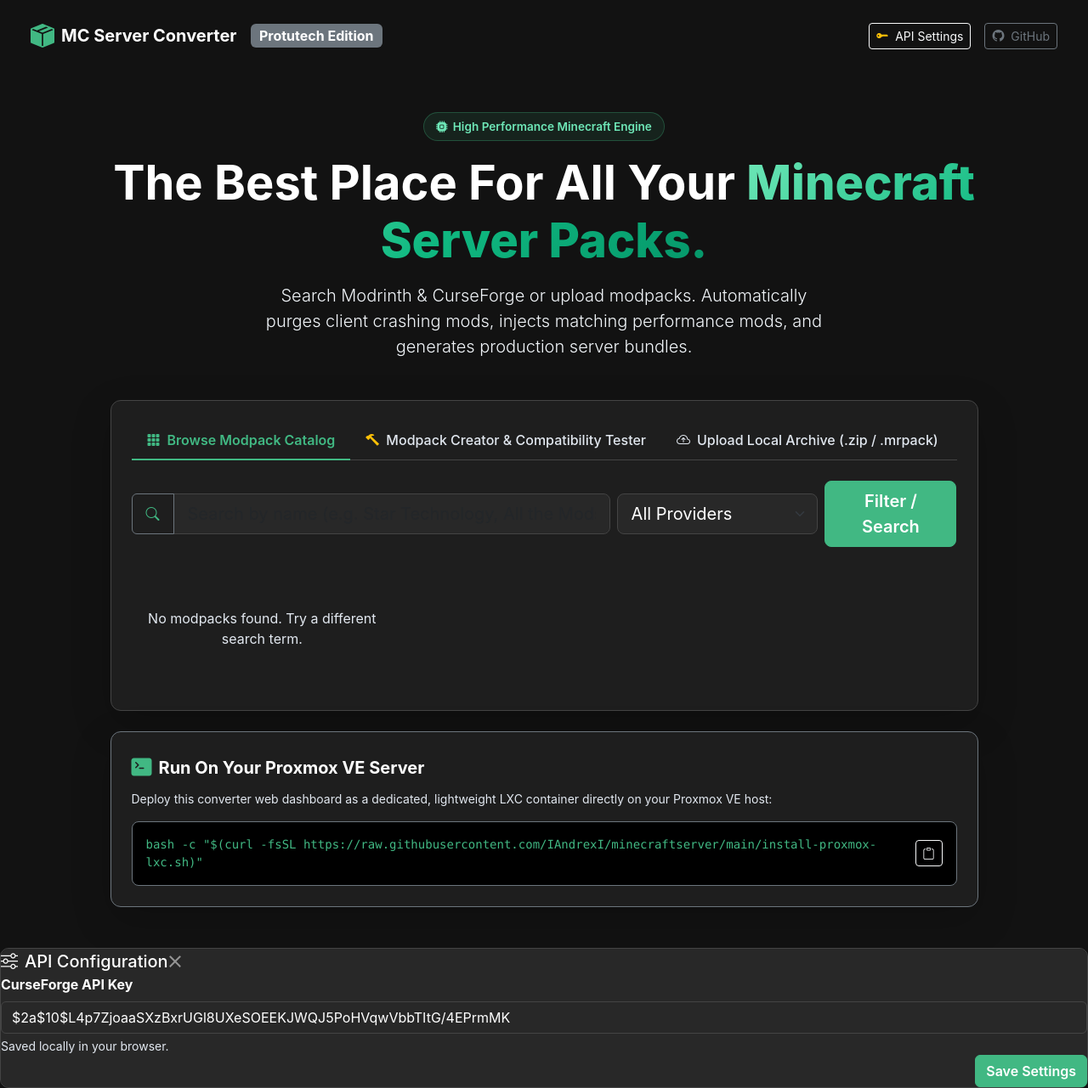
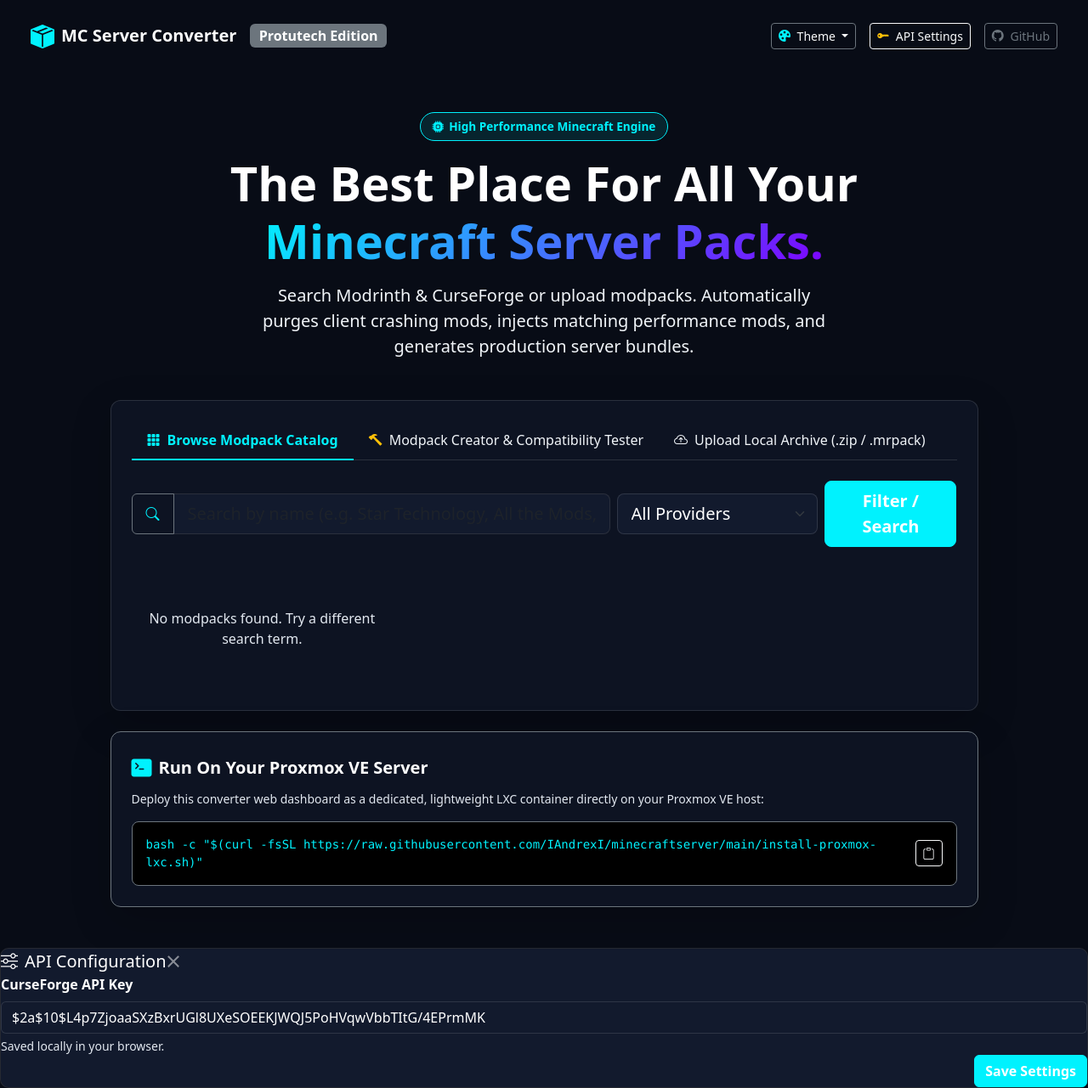
Before and after one commit to IAndrexI/minecraftserver, a FastAPI app: page / in a window 1280 px wide. Shown: the whole page at 85% size. Run offline with FastAPI, Linux system fonts and the light colour scheme; data that the repository does not hold is empty; some libraries are stand-ins or nearby versions.

Commit message:
Add CS2Nades theme palettes (Neon Cyan, Cyber Emerald, Adobe Slate, Sunset Ember) with interactive picker

```diff
--- a/templates/index.html
+++ b/templates/index.html
@@ -8,25 +8,68 @@
     <link rel="stylesheet" href="https://cdn.jsdelivr.net/npm/bootstrap-icons@1.11.3/font/bootstrap-icons.min.css">
     <style>
         :root {
-            /* Sleek dark palette with high-contrast crisp white typography */
-            --bg-main: #121212;
-            --bg-surface: #1e1e1e;
-            --bg-elevated: #282828;
-            --border-color: #444444;
-            --accent-primary: #41b883;       /* Brand emerald/teal */
-            --accent-primary-hover: #34976c;
-            --accent-blue: #3b82f6;
-            --accent-purple: #8b5cf6;
-            --accent-danger: #ef4444;
+            /* Default: CS2Nades Cyan / Electric Neon */
+            --bg-main: #080c16;
+            --bg-surface: #0d1322;
+            --bg-elevated: #121a2d;
+            --bg-hover: #18223b;
+            --border-color: rgba(255, 255, 255, 0.12);
+            --accent-primary: #00f2fe;
+            --accent-primary-hover: #38bdf8;
+            --accent-secondary: #7f00ff;
+            --brand-gradient: linear-gradient(135deg, #00f2fe 0%, #7f00ff 100%);
+            --accent-glow: rgba(0, 242, 254, 0.3);
             --text-primary: #ffffff;
-            --text-secondary: #e2e8f0;       /* High-contrast bright light text */
-            --text-muted: #cbd5e1;           /* Very readable off-white */
+            --text-secondary: #f1f5f9;
+            --text-muted: #cbd5e1;
+        }
+
+        /* ── CS2NADES CYBER-EMERALD PALETTE ── */
+        [data-theme="cyber-emerald"] {
+            --bg-main: #05100e;
+            --bg-surface: #091a17;
+            --bg-elevated: #0f2824;
+            --bg-hover: #153832;
+            --border-color: rgba(16, 185, 129, 0.2);
+            --accent-primary: #10b981;
+            --accent-primary-hover: #059669;
+            --accent-secondary: #06b6d4;
+            --brand-gradient: linear-gradient(135deg, #10b981 0%, #06b6d4 100%);
+            --accent-glow: rgba(16, 185, 129, 0.3);
+        }
+
+        /* ── CS2NADES ADOBE-CLASSIC PALETTE ── */
+        [data-theme="adobe-classic"] {
+            --bg-main: #18181b;
+            --bg-surface: #202024;
+            --bg-elevated: #27272a;
+            --bg-hover: #323238;
+            --border-color: rgba(255, 255, 255, 0.15);
+            --accent-primary: #38bdf8;
+            --accent-primary-hover: #0ea5e9;
+            --accent-secondary: #818cf8;
+            --brand-gradient: linear-gradient(135deg, #38bdf8 0%, #818cf8 100%);
+            --accent-glow: rgba(56, 189, 248, 0.3);
+        }
+
+        /* ── CS2NADES SUNSET-EMBER PALETTE ── */
+        [data-theme="sunset-ember"] {
+            --bg-main: #120910;
+            --bg-surface: #1d0f1a;
+            --bg-elevated: #291525;
+            --bg-hover: #381c32;
+            --border-color: rgba(244, 63, 94, 0.2);
+            --accent-primary: #f59e0b;
+            --accent-primary-hover: #d97706;
+            --accent-secondary: #f43f5e;
+            --brand-gradient: linear-gradient(135deg, #f59e0b 0%, #f43f5e 100%);
+            --accent-glow: rgba(245, 158, 11, 0.3);
         }
 
         body {
             background-color: var(--bg-main);
             color: #ffffff;
-            font-family: -apple-system, BlinkMacSystemFont, "Segoe UI", Roboto, Helvetica, Arial, sans-serif;
+            font-family: ui-sans-serif, system-ui, -apple-system, BlinkMacSystemFont, "Segoe UI", Roboto, sans-serif;
             min-height: 100vh;
         }
 
@@ -43,16 +86,16 @@
         }
 
         .brand-gradient-text {
-            background: linear-gradient(135deg, #6ee7b7 0%, #10b981 50%, #059669 100%);
+            background: var(--brand-gradient);
             -webkit-background-clip: text;
             -webkit-text-fill-color: transparent;
             font-weight: 800;
         }
 
         .hero-badge {
-            background-color: rgba(65, 184, 131, 0.1);
-            border: 1px solid rgba(65, 184, 131, 0.3);
-            color: #6ee7b7;
+            background-color: rgba(0, 242, 254, 0.1);
+            border: 1px solid var(--accent-primary);
+            color: var(--accent-primary);
             padding: 6px 14px;
             border-radius: 9999px;
             font-size: 0.85rem;
@@ -201,6 +244,19 @@
             <span class="badge bg-secondary fs-6 ms-2">Protutech Edition</span>
         </a>
         <div class="d-flex align-items-center gap-3">
+            <!-- Theme Selector (Matches CS2Nades Palettes) -->
+            <div class="dropdown">
+                <button class="btn btn-outline-secondary btn-sm dropdown-toggle text-light" type="button" data-bs-toggle="dropdown">
+                    <i class="bi bi-palette-fill me-1 text-brand"></i> Theme
+                </button>
+                <ul class="dropdown-menu dropdown-menu-end bg-dark border-secondary">
+                    <li><a class="dropdown-item text-light small" href="javascript:setTheme('nades-neon')"><i class="bi bi-circle-fill text-info me-2"></i>CS2Nades Neon (Default)</a></li>
+                    <li><a class="dropdown-item text-light small" href="javascript:setTheme('cyber-emerald')"><i class="bi bi-circle-fill text-success me-2"></i>Cyber Emerald</a></li>
+                    <li><a class="dropdown-item text-light small" href="javascript:setTheme('adobe-classic')"><i class="bi bi-circle-fill text-primary me-2"></i>Adobe Slate</a></li>
+                    <li><a class="dropdown-item text-light small" href="javascript:setTheme('sunset-ember')"><i class="bi bi-circle-fill text-warning me-2"></i>Sunset Ember</a></li>
+                </ul>
+            </div>
+
             <button class="btn btn-outline-light btn-sm" data-bs-toggle="modal" data-bs-target="#settingsModal">
                 <i class="bi bi-key-fill me-1 text-warning"></i> API Settings
             </button>
@@ -640,6 +696,20 @@
     let currentAnalysis = null;
     let uploadedFile = null;
     let remoteDownloadUrl = null;
+
+    // --- CS2Nades Theme Switching Logic ---
+    function setTheme(theme) {
+        if (theme === 'nades-neon') {
+            document.documentElement.removeAttribute('data-theme');
+        } else {
+            document.documentElement.setAttribute('data-theme', theme);
+        }
+        localStorage.setItem('protutech_theme', theme);
+    }
+
+    // Load persisted theme
+    const savedTheme = localStorage.getItem('protutech_theme') || 'nades-neon';
+    setTheme(savedTheme);
 
     // Load saved CurseForge key
     const savedCfKey = localStorage.getItem('cf_api_key') || '$2a$10$L4p7ZjoaaSXzBxrUGl8UXeSOEEKJWQJ5PoHVqwVbbTItG/4EPrmMK';
```
